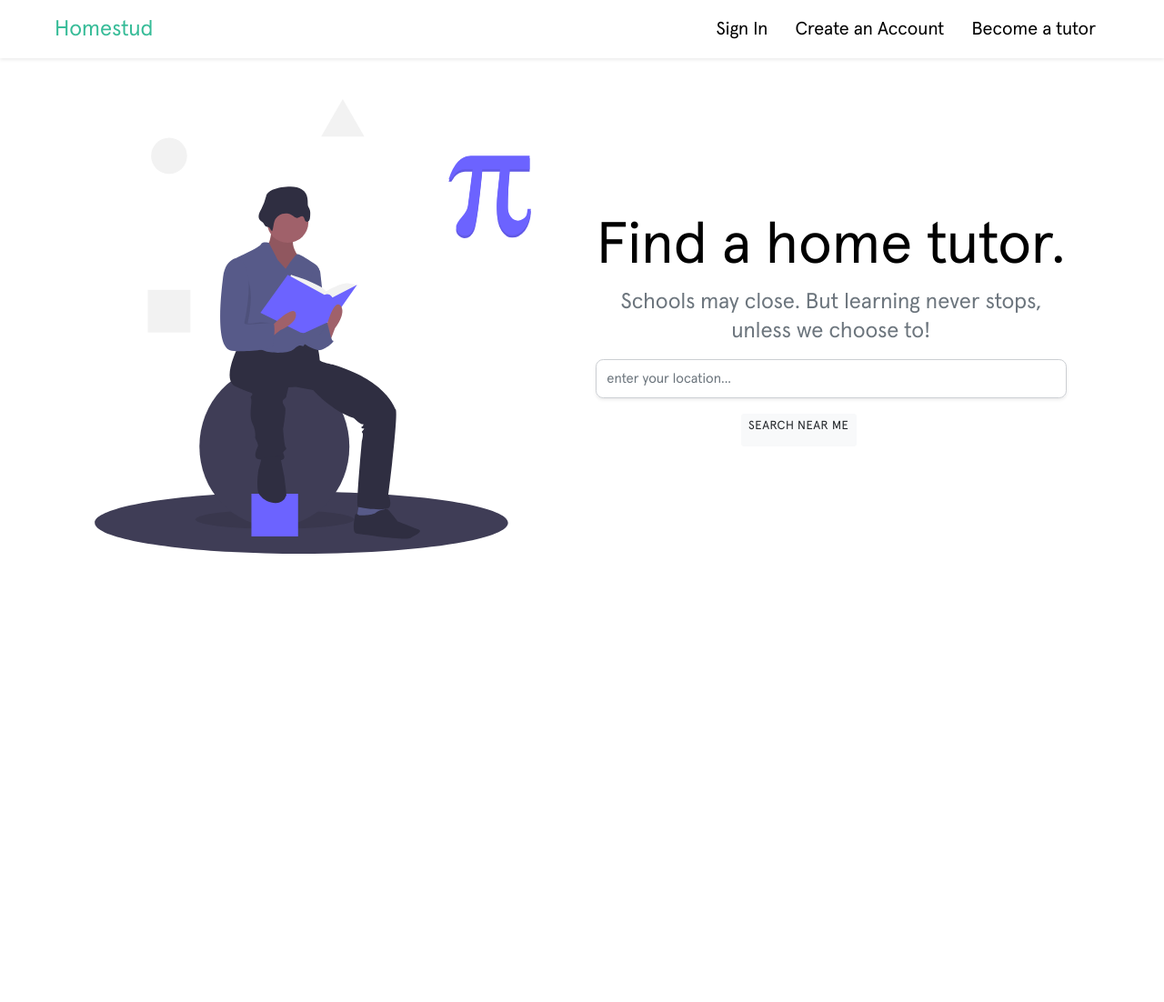
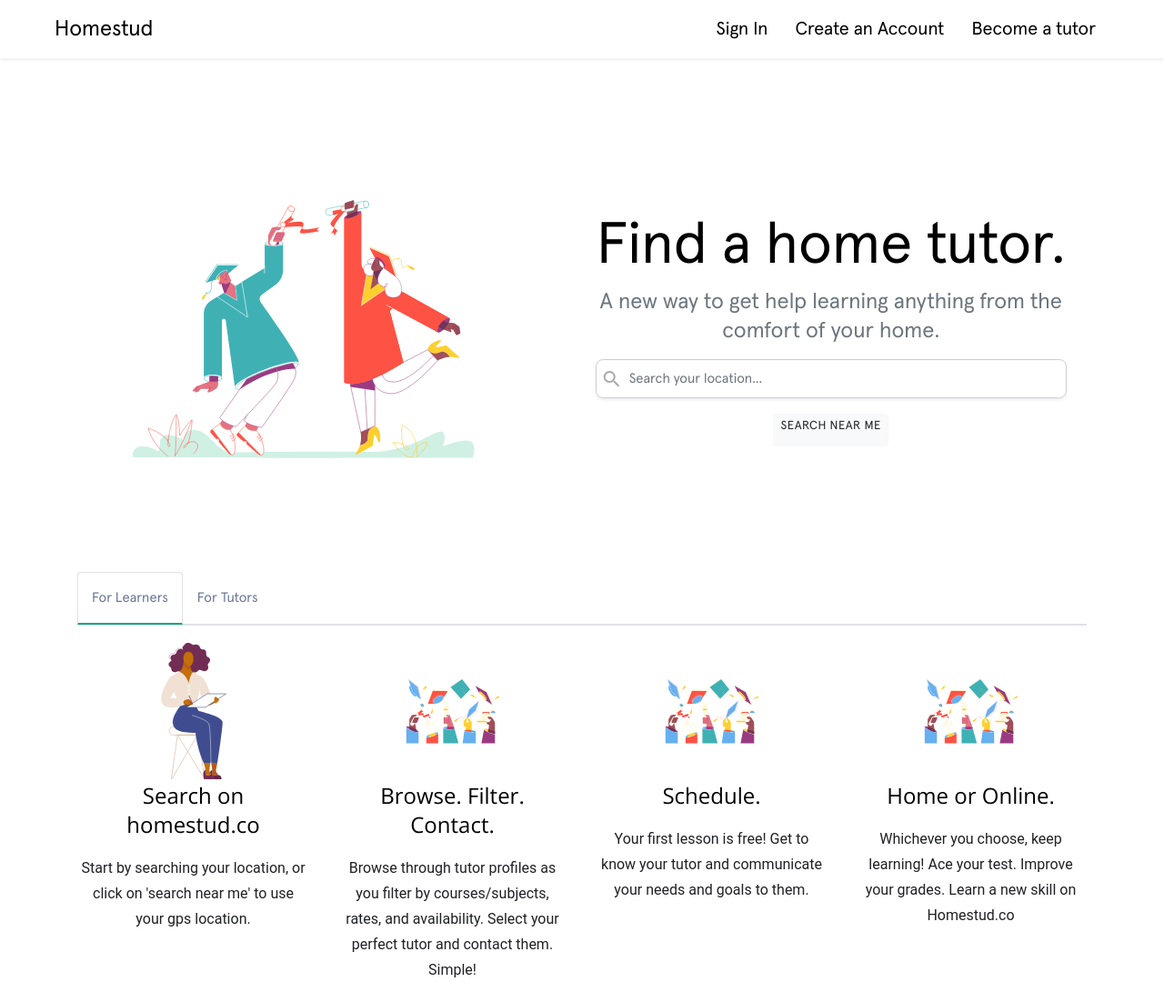
Before and after one commit to stephappiah/hometutors, a Django app: page / in a window 1280 px wide. Shown: the whole page at 91% size. Before the commit the page ends 609 px from the top, so only its background shows below. Run offline with Django 3.2, Linux system fonts and the light colour scheme; some libraries are stand-ins or nearby versions.

Commit message:
landing page UI

```diff
--- a/homestud/homestud/asgi.py
+++ b/homestud/homestud/asgi.py
@@ -4,8 +4,8 @@ import django
 from channels.routing import get_default_application
 
 
-#os.environ.setdefault('DJANGO_SETTINGS_MODULE', 'homestud.settings.development')
-os.environ.setdefault('DJANGO_SETTINGS_MODULE', 'homestud.settings.production')
+os.environ.setdefault('DJANGO_SETTINGS_MODULE', 'homestud.settings.development')
+#os.environ.setdefault('DJANGO_SETTINGS_MODULE', 'homestud.settings.production')
 
 django.setup()
 application = get_default_application()
--- a/homestud/homestud/static/css/main.css
+++ b/homestud/homestud/static/css/main.css
@@ -40,6 +40,9 @@ body {
 .mint-text{
     color: #37BC98 !important;
 }
+/* .black-text{
+    color: black !important;
+} */
 
 
 a:hover{
@@ -393,8 +396,8 @@ p {
 @media screen and (max-width: 767px){
     /* -------------- hero ------- */
     .hero-image img {
-        height: 250px;
-        width: 250px;
+        max-width:100%;
+        max-height:100%;
     }
     .hero-text{
         font-size: 32px;
@@ -582,10 +585,29 @@ p {
 /* end */
 
 .searchTutor{
-    visibility: hidden;
+    display: none;
 }
 
 .class-es{
     display: flex;
     justify-content: center;
 }
+
+/* ---------------   Tutor search icon on search   ----------------- */
+
+.has-search .form-control {
+    padding-left: 2.375rem !important;
+}
+
+.has-search .form-control-feedback {
+    position: absolute;
+    z-index: 2;
+    display: block;
+    width: 2.375rem;
+    height: 2.375rem;
+    line-height: 2.375rem;
+    text-align: center;
+    pointer-events: none;
+    color: #aaa;
+    padding: 5px 0;
+}
--- /dev/null
+++ b/homestud/homestud/static/css/nav-pills.css
@@ -0,0 +1,44 @@
+.myPills nav {
+    color: black;
+    background-color: white;
+    width: 100%;
+    height: 40px;
+    line-height: 40px;
+}
+
+.myPills nav a {
+    color: rgba(3, 27, 78, 0.6) !important;
+}
+
+.myPills .nav-tabs {
+    border-bottom: 2px solid #dee2e6;
+}
+
+/* highlight when active */
+.nav-tabs .nav-link.active {
+    border-bottom:solid 2px #1ba883;
+}
+
+.pill-info img {
+    width: 150px;
+    height: 150px;
+}
+
+.pill-paragraph{
+    font-family: "Roboto",Arial,sans-serif;
+    font-size: 16px;
+    line-height: 28px;
+    color: #202124;
+
+    /* font-weight: 400;
+    font-style: normal; */
+}
+
+.pill-lead{
+    font-family: 'Open Sans', sans-serif;
+    font-size: 24px !important;
+    line-height: 32px !important;
+    margin-bottom: 18px;
+    padding-left: 10px;
+    padding-right: 10px;
+}
--- /dev/null
+++ b/homestud/homestud/static/css/slider.css
@@ -0,0 +1,37 @@
+
+.mySlides {display: none;}
+
+/* Slideshow container */
+.slideshow-container {
+    max-width: 1000px;
+    position: relative;
+    margin: auto;
+  }
+
+
+/* Fading animation */
+.fade {
+-webkit-animation-name: fade;
+-webkit-animation-duration: 1.5s;
+animation-name: fade;
+animation-duration: 1.5s;
+}
+
+@-webkit-keyframes fade {
+from {opacity: .4}
+to {opacity: 1}
+}
+
+@keyframes fade {
+from {opacity: .4}
+to {opacity: 1}
+}
+
+.fade:not(.show) {
+    opacity: 80;
+}
+
+/* On smaller screens, decrease text size */
+@media only screen and (max-width: 300px) {
+.text {font-size: 11px}
+}
--- a/homestud/homestud/templates/base.html
+++ b/homestud/homestud/templates/base.html
@@ -7,6 +7,9 @@
     <meta name="viewport" content="width=device-width, initial-scale=1.0">
 
     <!--Import Google Icon Font-->
+    <link rel="preconnect" href="https://fonts.gstatic.com">
+    <link href="https://fonts.googleapis.com/css2?family=Open+Sans&display=swap" rel="stylesheet">
+
     <link href="https://fonts.googleapis.com/icon?family=Material+Icons" rel="stylesheet">
 
     <script src="https://ajax.googleapis.com/ajax/libs/jquery/3.5.1/jquery.min.js"></script>
--- a/homestud/homestud/templates/findtutors/home.html
+++ b/homestud/homestud/templates/findtutors/home.html
@@ -1,10 +1,11 @@
 {% extends "base.html" %}
 {% load static %}
 {% block head_title %}
-      Find Tutors in Ghana- Home Tutoring & Private Home Tutors/Teachers
+      Homestud | Find Tutors in Ghana- Home Tutoring & Private Home Tutors/Teachers
 {% endblock head_title %}
 {% block extra_head %}
-
+<link rel="stylesheet" href="{% static 'css/slider.css' %}">
+<link rel="stylesheet" href="{% static 'css/nav-pills.css' %}">
 <script>
     let autocomplete;
     function initAutocomplete(){
@@ -75,20 +76,31 @@
 
 <div class="container mt-5">
     <div class="row">
+        <!-- illustration slideshow -->
         <div class="col-sm hero-image text-center">
-            <img src="{% static "img/undraw_mathematics_4otb.svg" %}" alt="">
+            <div class="mySlides fade">
+                <img src="{% static 'illustration/scene1.svg' %}" alt="">
+            </div>
+            <div class="mySlides fade">
+                <img src="{% static 'illustration/scene2.svg' %}" alt="">
+            </div>
+            <div class="mySlides fade">
+                <img src="{% static 'illustration/scene3.svg' %}" alt="">
+            </div>
         </div>
+
         <div class="col-sm m-4 hero-sub text-center">
             <div class="hero-content">
                 <p class="hero-text mb-2 text-center">
                     Find a home tutor.
                 </p>
                 <p class="hero-subtitle text-muted mb-3 text-center">
-                    Schools may close. But learning never stops, unless we choose to!
+                    A new way to get help learning anything from the comfort of your home.
                 </p>
                 <form id="searchForm" autocomplete="off" action="{% url 'findtutors:search' %}" method="get">
-                    <div class="form-group">
-                        <input name="q" class="form-control shadow-sm" id="search" placeholder="enter your location...">
+                    <div class="form-group has-search">
+                        <span class="material-icons form-control-feedback">search</span>
+                        <input name="q" type="text" class="form-control shadow-sm" autocomplete="off" id="search" placeholder="Search your location...">
                     </div>
 
                     {% if errCoord %}
@@ -110,8 +122,34 @@
 
         </div>
     </div>
+    <!-- end of first row -->
+
+    {% include 'findtutors/tabs-pill.html' %}
+
 
 
 </div>
 
+    <script>
+        var slideIndex = 0;
+        showSlides();
+
+        function showSlides() {
+            var i;
+            var slides = document.getElementsByClassName("mySlides");
+
+            for (i = 0; i < slides.length; i++) {
+            slides[i].style.display = "none";
+            }
+
+            slideIndex++;
+            if (slideIndex > slides.length) {slideIndex = 1}
+
+            slides[slideIndex-1].style.display = "block";
+
+            setTimeout(showSlides, 9000); // Change image every 5 seconds
+        }
+
+    </script>
+
 {% endblock content %}
--- a/homestud/homestud/templates/findtutors/navbar.html
+++ b/homestud/homestud/templates/findtutors/navbar.html
@@ -2,7 +2,7 @@
 <div class="navbar-fixed">
   <nav class="white shadow-sm">
     <div class="nav-wrapper">
-      <a href="{% url 'findtutors:home' %}" class="brand-logo mint-text" id="myFont-sm">Homestud</a>
+      <a href="{% url 'findtutors:home' %}" class="brand-logo black-text" id="myFont-sm">Homestud</a>
       <a href="#" data-target="mobile-demo" class="sidenav-trigger"><i class="material-icons black-text">menu</i></a>
       <a href="#" class="right pr-4 hide-on-med-and-up"><i class="material-icons black-text">search</i></a>
       <ul class="right hide-on-med-and-down">
--- /dev/null
+++ b/homestud/homestud/templates/findtutors/tabs-pill.html
@@ -0,0 +1,72 @@
+{% load static %}
+<div class="myPills">
+
+    <!-- nav -->
+    <nav>
+        <div class="nav nav-tabs" id="nav-tab" role="tablist">
+          <a class="nav-item nav-link active" id="nav-home-tab" data-toggle="tab" href="#nav-home" role="tab" aria-controls="nav-home" aria-selected="true">For Learners</a>
+          <a class="nav-item nav-link" id="nav-profile-tab" data-toggle="tab" href="#nav-profile" role="tab" aria-controls="nav-profile" aria-selected="false">For Tutors</a>
+        </div>
+    </nav>
+
+    <!-- content -->
+    <div class="tab-content mt-4 pt-3" id="nav-tabContent">
+        <!-- for learners/students -->
+    <div class="tab-pane fade show active" id="nav-home" role="tabpanel" aria-labelledby="nav-home-tab">
+        <div class="row">
+            <div class="col-sm pill-info text-center">
+                <img src="{% static 'illustration/woman-writing.svg' %}" alt="">
+
+                <p class="pill-lead">Search on homestud.co</p>
+                <p class="pill-paragraph">
+                    Start by searching your location, or click on 'search near me' to use your gps location.
+                </p>
+            </div>
+
+            <div class="col-sm pill-info text-center">
+                <img src="{% static 'illustration/scene2.svg' %}" alt="">
+
+                <p class="pill-lead">Browse. Filter. Contact.</p>
+                <p class="pill-paragraph">
+                    Browse through tutor profiles as you filter by courses/subjects, rates, and availability.
+                    Select your perfect tutor and contact them. Simple!
+                </p>
+            </div>
+
+            <div class="col-sm pill-info text-center">
+                <img src="{% static 'illustration/scene2.svg' %}" alt="">
+
+                <p class="pill-lead">Schedule.</p>
+                <p class="pill-paragraph">
+                    Your first lesson is free! Get to know your tutor
+                    and communicate your needs and goals to them.
+                </p>
+            </div>
+
+            <div class="col-sm pill-info text-center">
+                <img src="{% static 'illustration/scene2.svg' %}" alt="">
+
+                <p class="pill-lead">Home or Online.</p>
+                <p class="pill-paragraph">
+                    Whichever you choose, keep learning! Ace your test. Improve your grades. Learn a new skill on Homestud.co
+                </p>
+            </div>
+
+
+        </div>
+
+    </div>
+
+
+        <!-- for tutors -->
+    <div class="tab-pane fade" id="nav-profile" role="tabpanel" aria-labelledby="nav-profile-tab">
+        <p>
+            Lorem ipsum dolor, sit amet consectetur adipisicing elit. Hic laudantium fugiat
+            ducimus pariatur! Esse, quas quam, inventore fuga,
+            corrupti vitae debitis minima aliquid amet atque magni quia tempore maiores eos.
+        </p>
+    </div>
+
+    </div>
+
+</div>
--- a/homestud/homestud/wsgi.py
+++ b/homestud/homestud/wsgi.py
@@ -11,7 +11,7 @@ import os
 
 from django.core.wsgi import get_wsgi_application
 
-#os.environ.setdefault('DJANGO_SETTINGS_MODULE', 'homestud.settings.development')
-os.environ.setdefault('DJANGO_SETTINGS_MODULE', 'homestud.settings.production')
+os.environ.setdefault('DJANGO_SETTINGS_MODULE', 'homestud.settings.development')
+#os.environ.setdefault('DJANGO_SETTINGS_MODULE', 'homestud.settings.production')
 
 application = get_wsgi_application()
--- a/homestud/manage.py
+++ b/homestud/manage.py
@@ -5,8 +5,8 @@ import sys
 
 
 def main():
-    #os.environ.setdefault('DJANGO_SETTINGS_MODULE', 'homestud.settings.development')
-    os.environ.setdefault('DJANGO_SETTINGS_MODULE', 'homestud.settings.production')
+    os.environ.setdefault('DJANGO_SETTINGS_MODULE', 'homestud.settings.development')
+    #os.environ.setdefault('DJANGO_SETTINGS_MODULE', 'homestud.settings.production')
     try:
         from django.core.management import execute_from_command_line
     except ImportError as exc:
```
Also changed, not shown: homestud/homestud/static/illustration/scene1.svg (added), homestud/homestud/static/illustration/scene2.svg (added), homestud/homestud/static/illustration/scene3.svg (added), homestud/homestud/static/illustration/woman-writing.svg (added), 3 other files.
